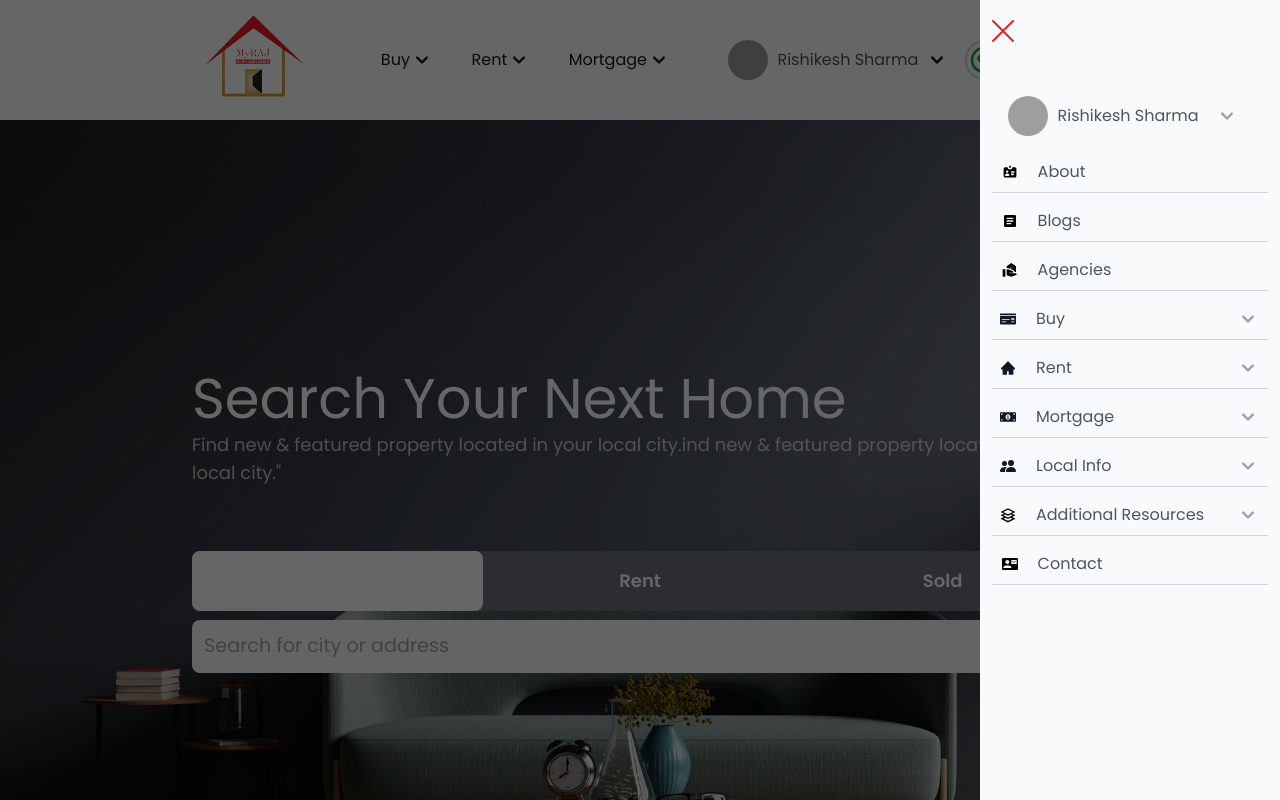
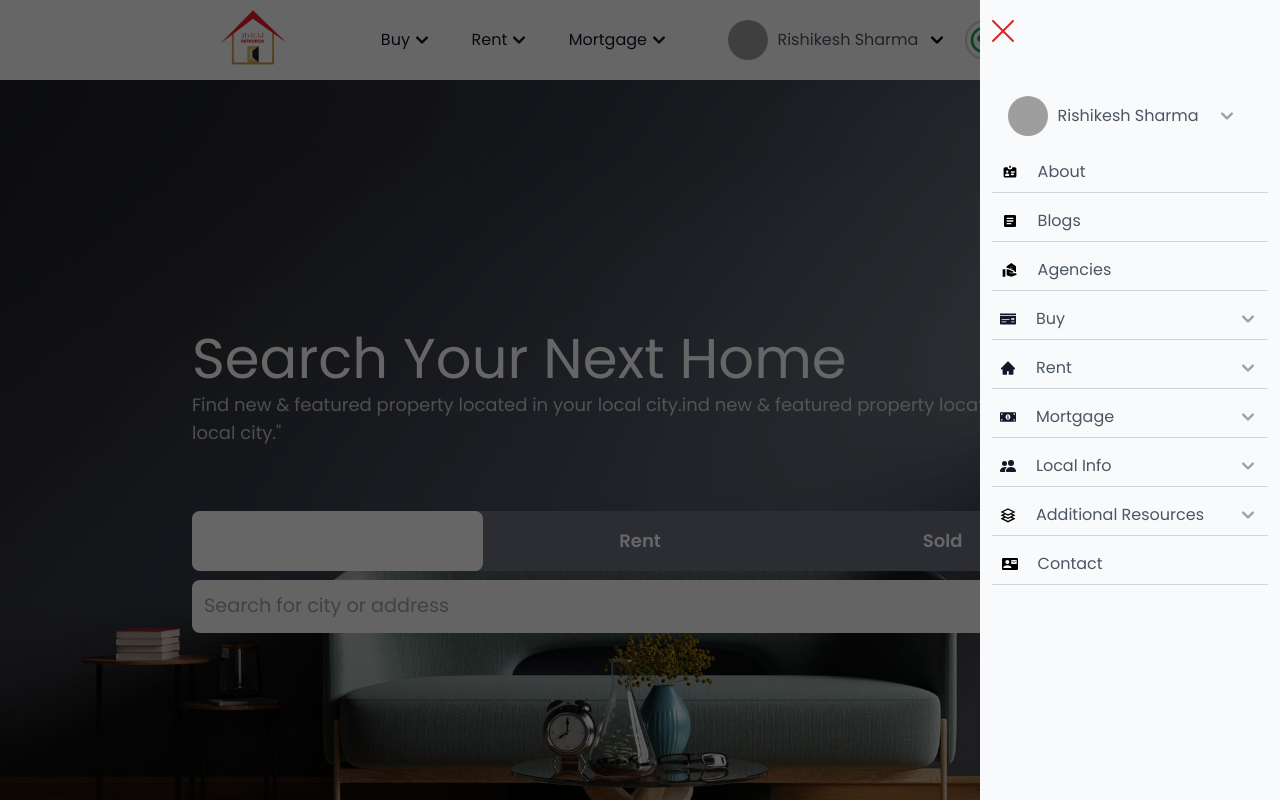
Before and after one commit to rishi-kesh-sharma/real-estate, a Next.js app: page / in a window 1280 px wide. Both pictures are taken after a click on the icon 1072 px from the left and 60 px from the top of the page. Shown: the top 800 px of the page. Built offline with nearby package versions, Linux system fonts and the light colour scheme; grey boxes are pictures that could not be loaded.

Commit message:
reduced header height

```diff
--- a/src/components/partials/header/ToggleNavigation.jsx
+++ b/src/components/partials/header/ToggleNavigation.jsx
@@ -26,7 +26,7 @@ const ToggleNavigation = ({
     setOpenProfileLinks(!openProfileLinks);
   };
   return (
-    <div className=" fixed left-0 z-40  right-0 top-0 h-[100vh] shadow-2xl bg-[rgba(0,0,0,0.6)] ">
+    <div className=" fixed left-0 z-40  right-0 top-0 h-[100vh] overflow-y-hidden shadow-2xl bg-[rgba(0,0,0,0.6)] ">
       <aside
         id="sidebar-multi-level-sidebar"
         className="fixed top-0 right-0 z-40 w-[50vw] h-screen max-w-[300px] "
--- a/src/components/partials/header/index.jsx
+++ b/src/components/partials/header/index.jsx
@@ -48,14 +48,14 @@ const Navbar = () => {
   }, []);
 
   return (
-    <SectionWrapper className="h-[120px]">
+    <SectionWrapper className="h-[80px]">
       <Section className=" fixed bg-white" style={{ zIndex: 1000 }}>
-        <Container className="  flex justify-between items-center h-[120px] ">
+        <Container className="  flex justify-between items-center">
           <Link href={nav.logo.path}>
             <Logo
               LogoImage={nav.logo.image}
               alt="Logo"
-              className='h-[120px] w-[120px]'
+              className="h-[80px] w-[120px]"
             />
           </Link>
 
```
